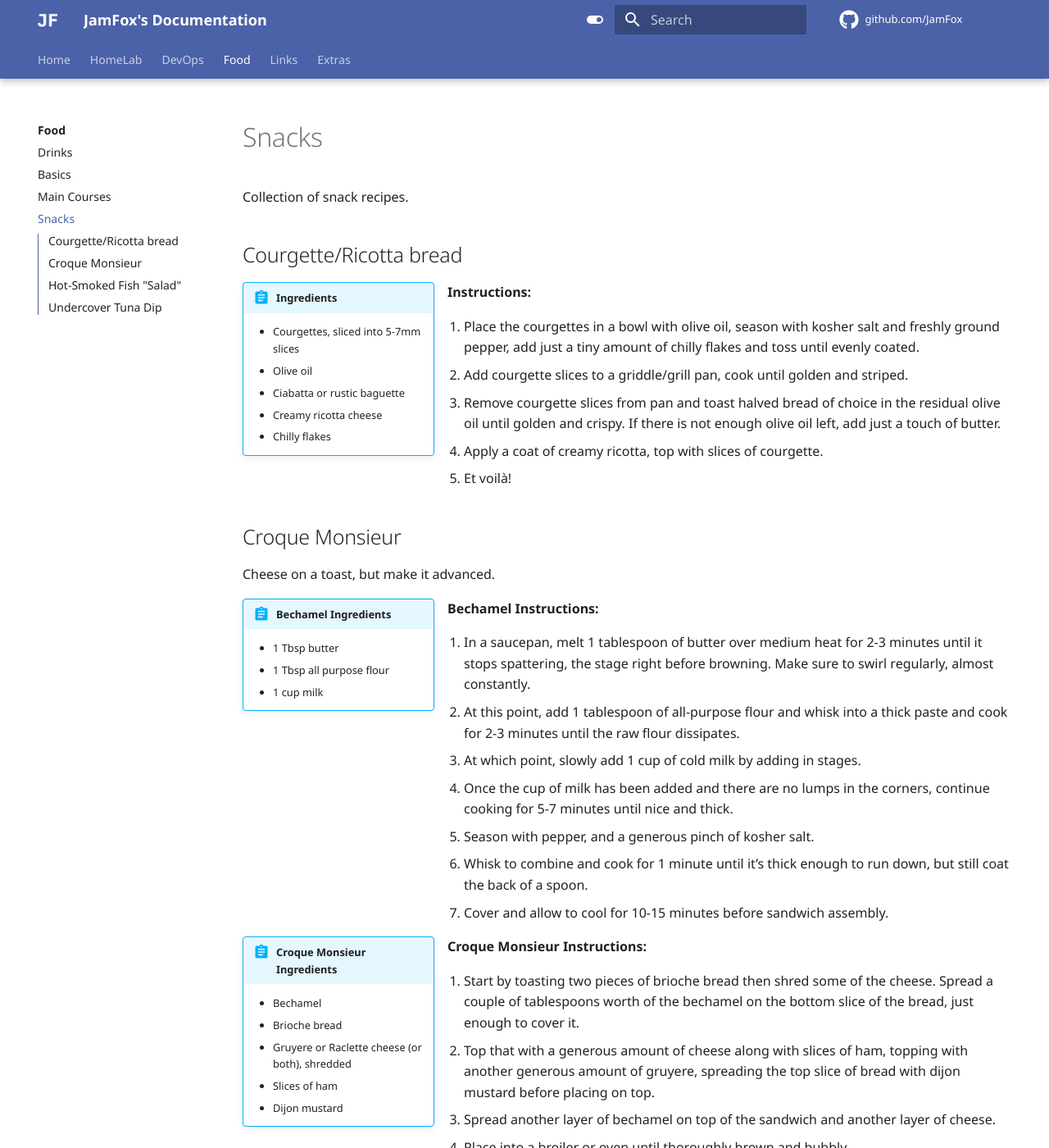
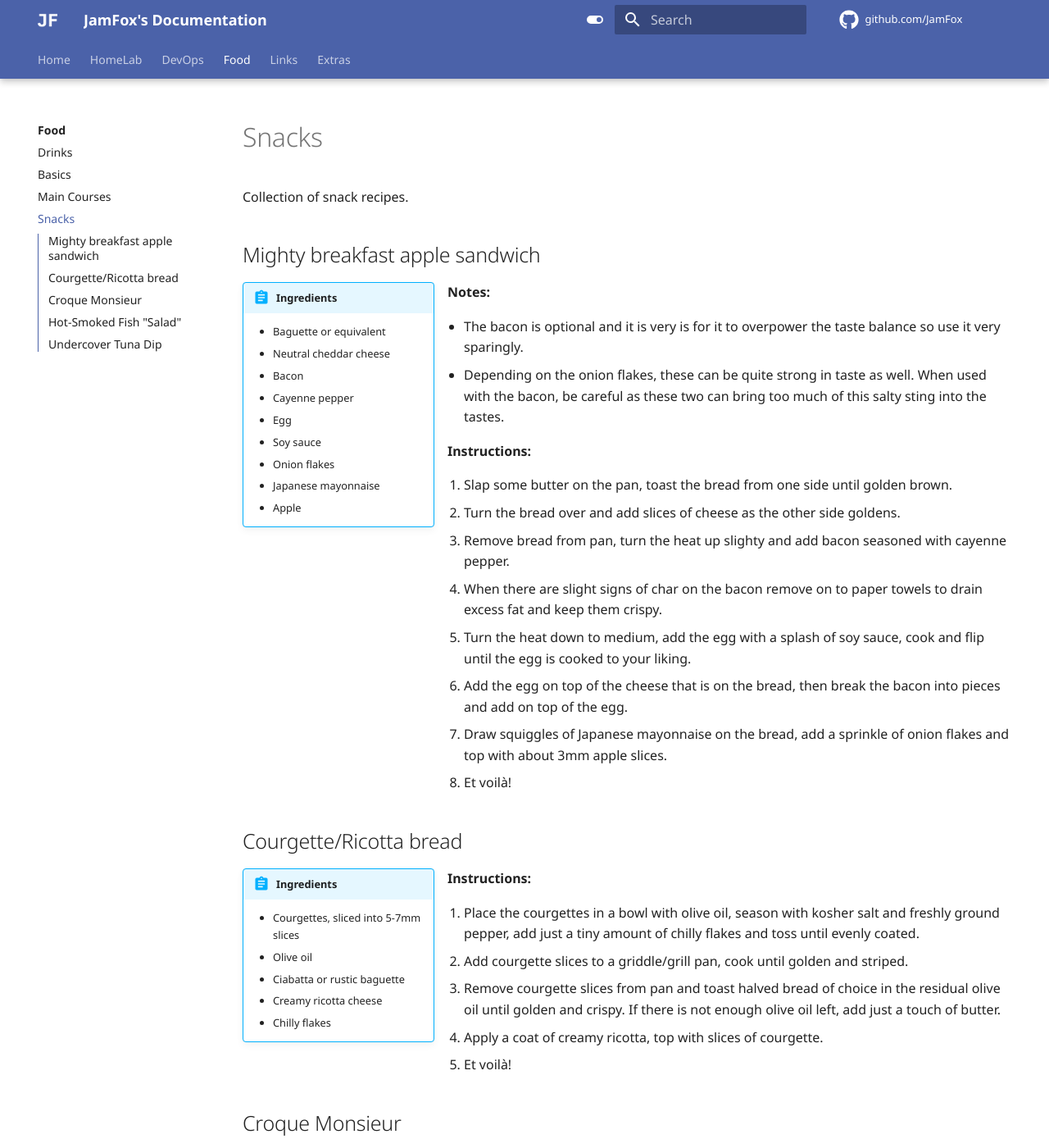
Before and after one commit to JamFox/docs.jamfox.dev, an MkDocs documentation site: the page built from docs/content/food/snacks.md, in a window 1280 px wide and 1400 px high. Shown: the whole window at 82% size. Built offline with MkDocs 1.6.1 and Material for MkDocs 9.7.7, drawn with Linux system fonts in a browser that asks for light colours; comment, search, counter and statistics services are not loaded.

Commit message:
add apple sandwich

```diff
--- a/docs/content/food/snacks.md
+++ b/docs/content/food/snacks.md
@@ -3,6 +3,35 @@ title: "Snacks"
 ---
 
 Collection of snack recipes.
+
+## Mighty breakfast apple sandwich
+
+!!! abstract inline "Ingredients"
+    - Baguette or equivalent
+    - Neutral cheddar cheese
+    - Bacon
+    - Cayenne pepper
+    - Egg
+    - Soy sauce
+    - Onion flakes
+    - Japanese mayonnaise
+    - Apple
+
+**Notes:**
+
+- The bacon is optional and it is very is for it to overpower the taste balance so use it very sparingly.
+- Depending on the onion flakes, these can be quite strong in taste as well. When used with the bacon, be careful as these two can bring too much of this salty sting into the tastes.
+
+**Instructions:**
+
+1. Slap some butter on the pan, toast the bread from one side until golden brown.
+2. Turn the bread over and add slices of cheese as the other side goldens.
+3. Remove bread from pan, turn the heat up slighty and add bacon seasoned with cayenne pepper.
+4. When there are slight signs of char on the bacon remove on to paper towels to drain excess fat and keep them crispy.
+5. Turn the heat down to medium, add the egg with a splash of soy sauce, cook and flip until the egg is cooked to your liking.
+6. Add the egg on top of the cheese that is on the bread, then break the bacon into pieces and add on top of the egg.
+7. Draw squiggles of Japanese mayonnaise on the bread, add a sprinkle of onion flakes and top with about 3mm apple slices.
+8. Et voilà!
 
 ## Courgette/Ricotta bread
 
```
